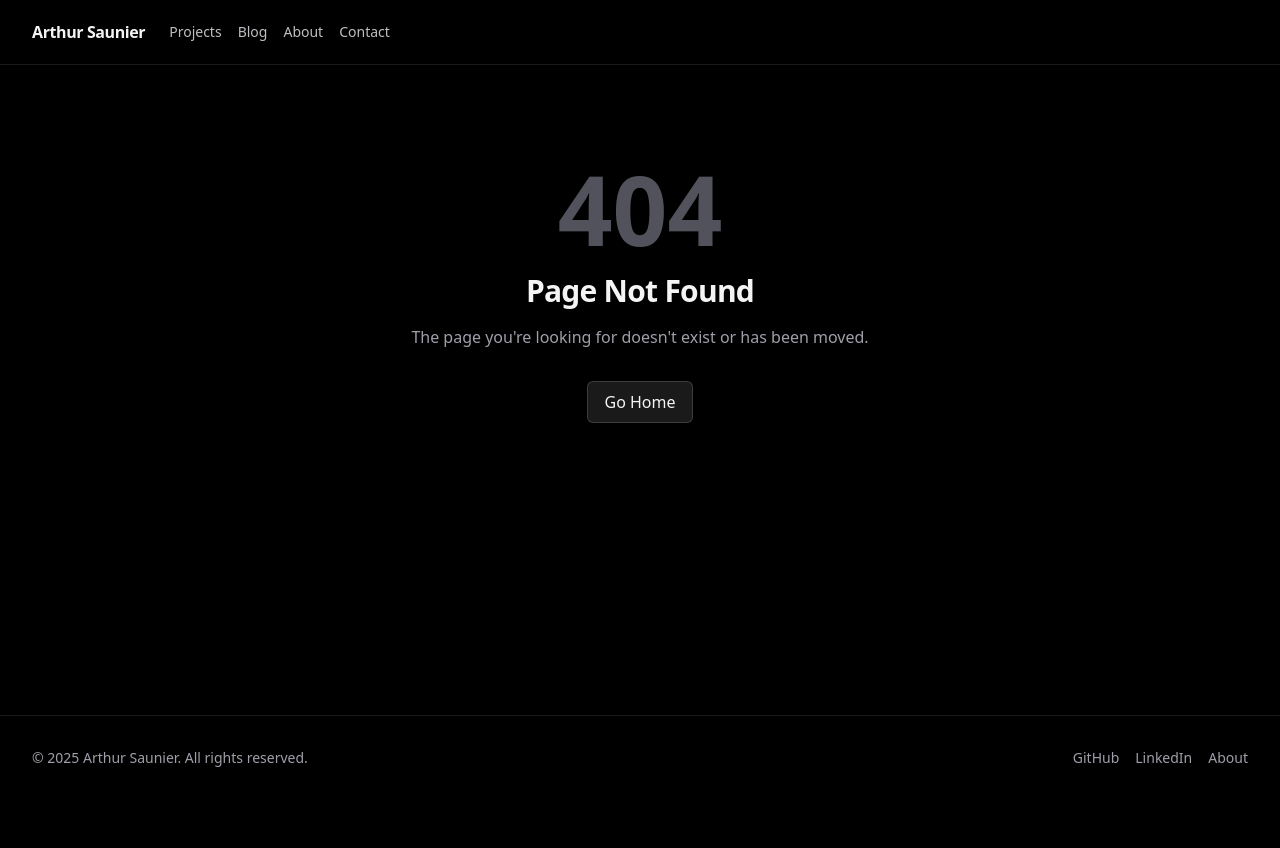
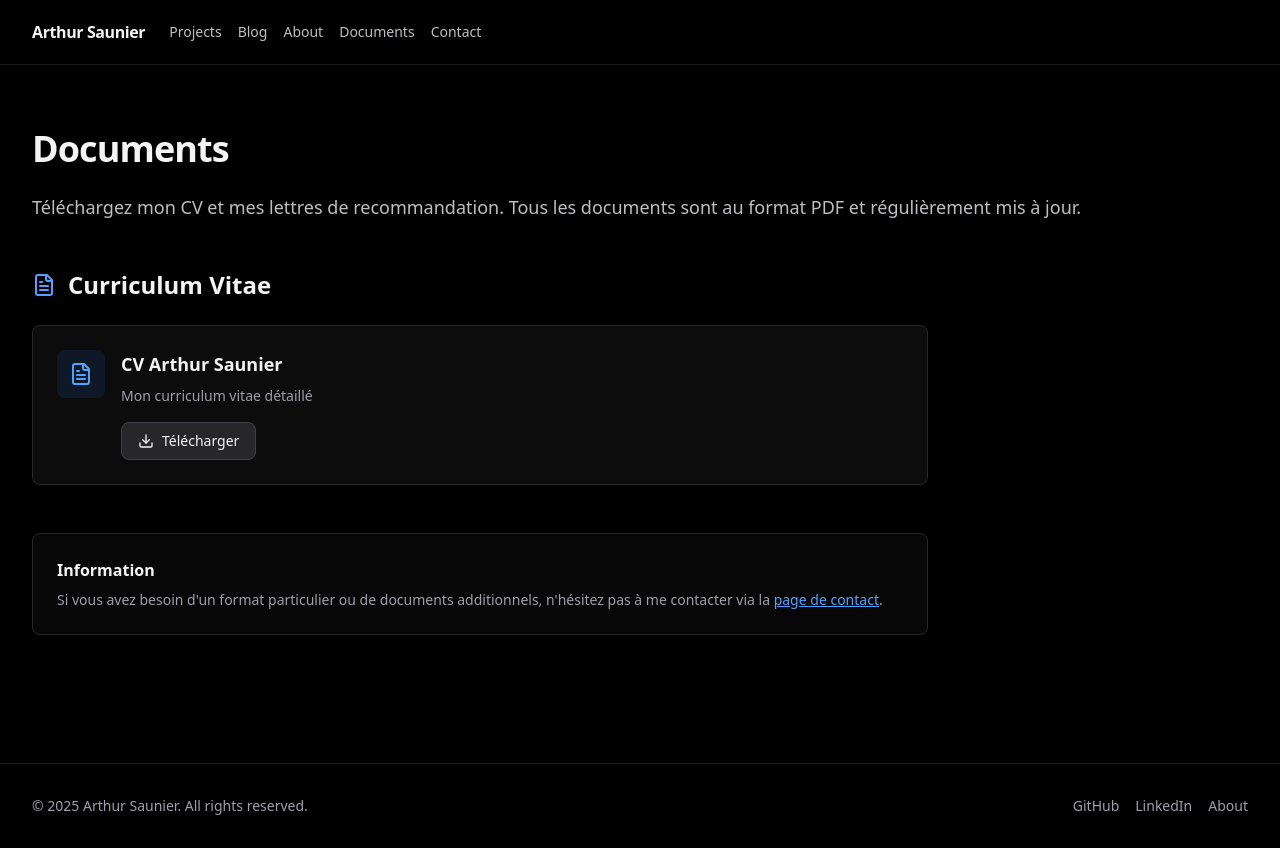
Before and after one commit to Wisered/SitePerso, a Next.js app: page /documents in a window 1280 px wide. Before the commit this address had no page. Before the commit the page ends 800 px from the top, so only its background shows below. Built offline with nearby package versions, Linux system fonts and the light colour scheme.

Commit message:
added a document page (allowing downloads)

```diff
--- a/package.json
+++ b/package.json
@@ -17,6 +17,7 @@
     "dompurify": "^3.2.7",
     "gray-matter": "^4.0.3",
     "jsdom": "^27.0.0",
+    "lucide-react": "^0.544.0",
     "next": "15.4.6",
     "next-mdx-remote": "^5.0.0",
     "react": "19.1.0",
--- a/src/app/api/contact/route.ts
+++ b/src/app/api/contact/route.ts
@@ -42,7 +42,6 @@ export async function POST(request: NextRequest) {
     const toEmail = process.env.CONTACT_TO_EMAIL;
 
     if (!resendApiKey) {
-      console.error("RESEND_API_KEY n'est pas définie dans les variables d'environnement");
       return NextResponse.json(
         { error: "Configuration du serveur manquante" },
         { status: 500 }
@@ -50,7 +49,6 @@ export async function POST(request: NextRequest) {
     }
 
     if (!fromEmail || !toEmail) {
-      console.error("Variables d'environnement email manquantes");
       return NextResponse.json(
         { error: "Configuration email manquante" },
         { status: 500 }
@@ -101,7 +99,6 @@ export async function POST(request: NextRequest) {
       { status: 200 }
     );
   } catch (error) {
-    console.error("Erreur lors du traitement du formulaire de contact:", error);
     return NextResponse.json(
       { error: "Erreur interne du serveur" },
       { status: 500 }
--- /dev/null
+++ b/src/app/documents/page.tsx
@@ -0,0 +1,119 @@
+import { Download, FileText, Award } from "lucide-react";
+
+export const metadata = {
+  title: "Documents",
+  description: "Téléchargez mon CV et mes lettres de recommandation",
+};
+
+interface Document {
+  name: string;
+  filename: string;
+  description: string;
+  icon: React.ComponentType<{ className?: string }>;
+  type: "cv" | "recommendation";
+}
+
+// Liste des documents disponibles
+const documents: Document[] = [
+  {
+    name: "CV Arthur Saunier",
+    filename: "CV_Arthur_Saunier.pdf",
+    description: "Mon curriculum vitae détaillé",
+    icon: FileText,
+    type: "cv"
+  },
+//   {
+//     name: "Lettre de recommandation 1",
+//     filename: "Lettre_Recommandation_1.pdf",
+//     description: "Recommandation académique",
+//     icon: Award,
+//     type: "recommendation"
+//   }
+];
+
+function DocumentCard({ document }: { document: Document }) {
+  const Icon = document.icon;
+
+  return (
+    <div className="bg-zinc-900/50 border border-zinc-800 rounded-lg p-4 sm:p-6 hover:bg-zinc-900/70 transition-colors">
+      <div className="flex flex-col sm:flex-row items-start gap-4">
+        <div className={`p-3 rounded-lg ${
+          document.type === "cv"
+            ? "bg-blue-500/10 text-blue-400"
+            : "bg-emerald-500/10 text-emerald-400"
+        }`}>
+          <Icon className="w-6 h-6" />
+        </div>
+        <div className="flex-1 w-full">
+          <h3 className="font-semibold text-lg mb-2">{document.name}</h3>
+          <p className="text-zinc-400 text-sm mb-4">{document.description}</p>
+          <a
+            href={`/documents/${document.filename}`}
+            download
+            className="inline-flex items-center gap-2 px-4 py-2 bg-zinc-800 hover:bg-zinc-700 border border-zinc-700 rounded-lg text-sm font-medium transition-colors w-full sm:w-auto justify-center sm:justify-start"
+          >
+            <Download className="w-4 h-4" />
+            Télécharger
+          </a>
+        </div>
+      </div>
+    </div>
+  );
+}
+
+export default function DocumentsPage() {
+  const cvDocuments = documents.filter(doc => doc.type === "cv");
+  const recommendationDocuments = documents.filter(doc => doc.type === "recommendation");
+
+  return (
+    <section className="py-12 sm:py-16">
+      <div>
+        <h1 className="text-3xl sm:text-4xl font-semibold tracking-tight mb-6">
+          Documents
+        </h1>
+        <p className="text-zinc-300/90 text-lg mb-12">
+          Téléchargez mon CV et mes lettres de recommandation.
+          Tous les documents sont au format PDF et régulièrement mis à jour.
+        </p>
+
+        {/* Section CV */}
+        <div className="mb-12 max-w-4xl">
+          <h2 className="text-2xl font-semibold mb-6 flex items-center gap-3">
+            <FileText className="w-6 h-6 text-blue-400" />
+            Curriculum Vitae
+          </h2>
+          <div className="grid gap-4">
+            {cvDocuments.map((document, index) => (
+              <DocumentCard key={index} document={document} />
+            ))}
+          </div>
+        </div>
+
+        {/* Section Lettres de recommandation */}
+        {/* <div className="mb-12 max-w-4xl">
+          <h2 className="text-2xl font-semibold mb-6 flex items-center gap-3">
+            <Award className="w-6 h-6 text-emerald-400" />
+            Lettres de recommandation
+          </h2>
+          <div className="grid gap-4">
+            {recommendationDocuments.map((document, index) => (
+              <DocumentCard key={index} document={document} />
+            ))}
+          </div>
+        </div> */}
+
+        {/* Note informative */}
+        <div className="mt-12 p-6 bg-zinc-900/30 border border-zinc-800 rounded-lg max-w-4xl">
+          <h3 className="font-semibold mb-2">Information</h3>
+          <p className="text-zinc-400 text-sm">
+            Si vous avez besoin d&apos;un format particulier ou de documents additionnels,
+            n&apos;hésitez pas à me contacter via la{" "}
+            <a href="/contact" className="text-blue-400 hover:text-blue-300 underline">
+              page de contact
+            </a>.
+          </p>
+        </div>
+      </div>
+    </section>
+  );
+}
--- a/src/components/contact-form.tsx
+++ b/src/components/contact-form.tsx
@@ -93,7 +93,6 @@ export default function ContactForm() {
         setSubmitStatus("error");
       }
     } catch (error) {
-      console.error("Error submitting form:", error);
       setSubmitStatus("error");
     } finally {
       setIsSubmitting(false);
--- a/src/components/navbar.tsx
+++ b/src/components/navbar.tsx
@@ -1,6 +1,12 @@
+"use client";
+
 import Link from "next/link";
+import { useState } from "react";
+import { Menu, X } from "lucide-react";
 
 export default function Navbar() {
+  const [isOpen, setIsOpen] = useState(false);
+
   return (
   <header className="sticky top-0 z-40 backdrop-blur supports-[backdrop-filter]:bg-black/40 border-b border-white/10">
       <nav className="container mx-auto px-4 sm:px-6 lg:px-8 h-16 flex items-center justify-between">
@@ -12,11 +18,43 @@ export default function Navbar() {
             <Link href="/projects" className="hover:text-white">Projects</Link>
             <Link href="/blog" className="hover:text-white">Blog</Link>
             <Link href="/about" className="hover:text-white">About</Link>
+            <Link href="/documents" className="hover:text-white">Documents</Link>
             <Link href="/contact" className="hover:text-white">Contact</Link>
           </div>
         </div>
-        <div className="flex items-center gap-3" />
+        <div className="flex items-center gap-3">
+          <button
+            className="sm:hidden p-2 hover:bg-zinc-800 rounded-lg transition-colors"
+            onClick={() => setIsOpen(!isOpen)}
+            aria-label="Toggle menu"
+          >
+            {isOpen ? <X className="w-5 h-5" /> : <Menu className="w-5 h-5" />}
+          </button>
+        </div>
       </nav>
+
+      {/* Menu mobile */}
+      {isOpen && (
+        <div className="sm:hidden border-b border-white/10 bg-black/80 backdrop-blur">
+          <nav className="container mx-auto px-4 py-4 flex flex-col gap-3 text-sm text-zinc-300/90">
+            <Link href="/projects" className="hover:text-white py-2" onClick={() => setIsOpen(false)}>
+              Projects
+            </Link>
+            <Link href="/blog" className="hover:text-white py-2" onClick={() => setIsOpen(false)}>
+              Blog
+            </Link>
+            <Link href="/about" className="hover:text-white py-2" onClick={() => setIsOpen(false)}>
+              About
+            </Link>
+            <Link href="/documents" className="hover:text-white py-2" onClick={() => setIsOpen(false)}>
+              Documents
+            </Link>
+            <Link href="/contact" className="hover:text-white py-2" onClick={() => setIsOpen(false)}>
+              Contact
+            </Link>
+          </nav>
+        </div>
+      )}
     </header>
   );
 }
```
Also changed, not shown: public/documents/README.md (added), 1 other file (tests, documents, lock files or other folders).
